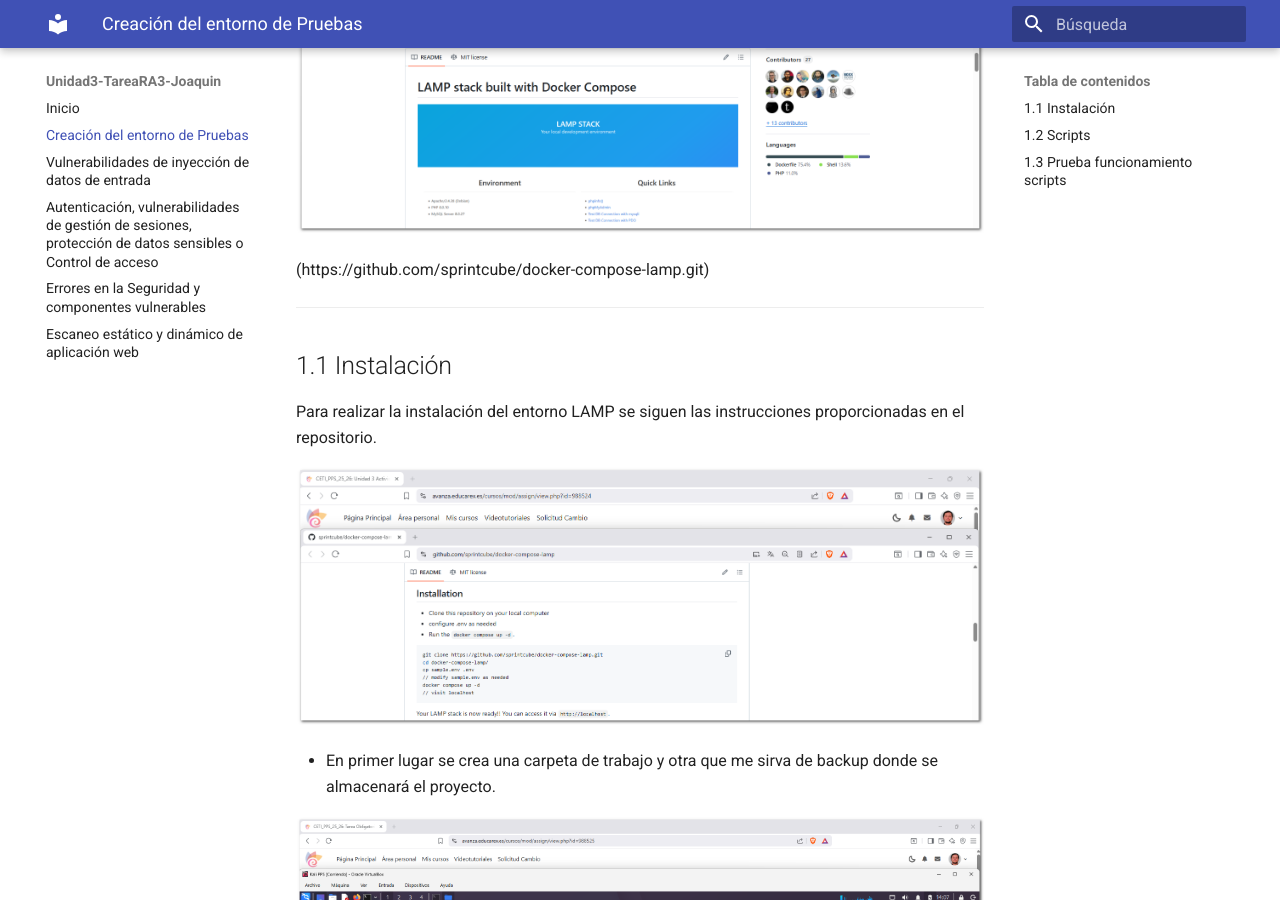
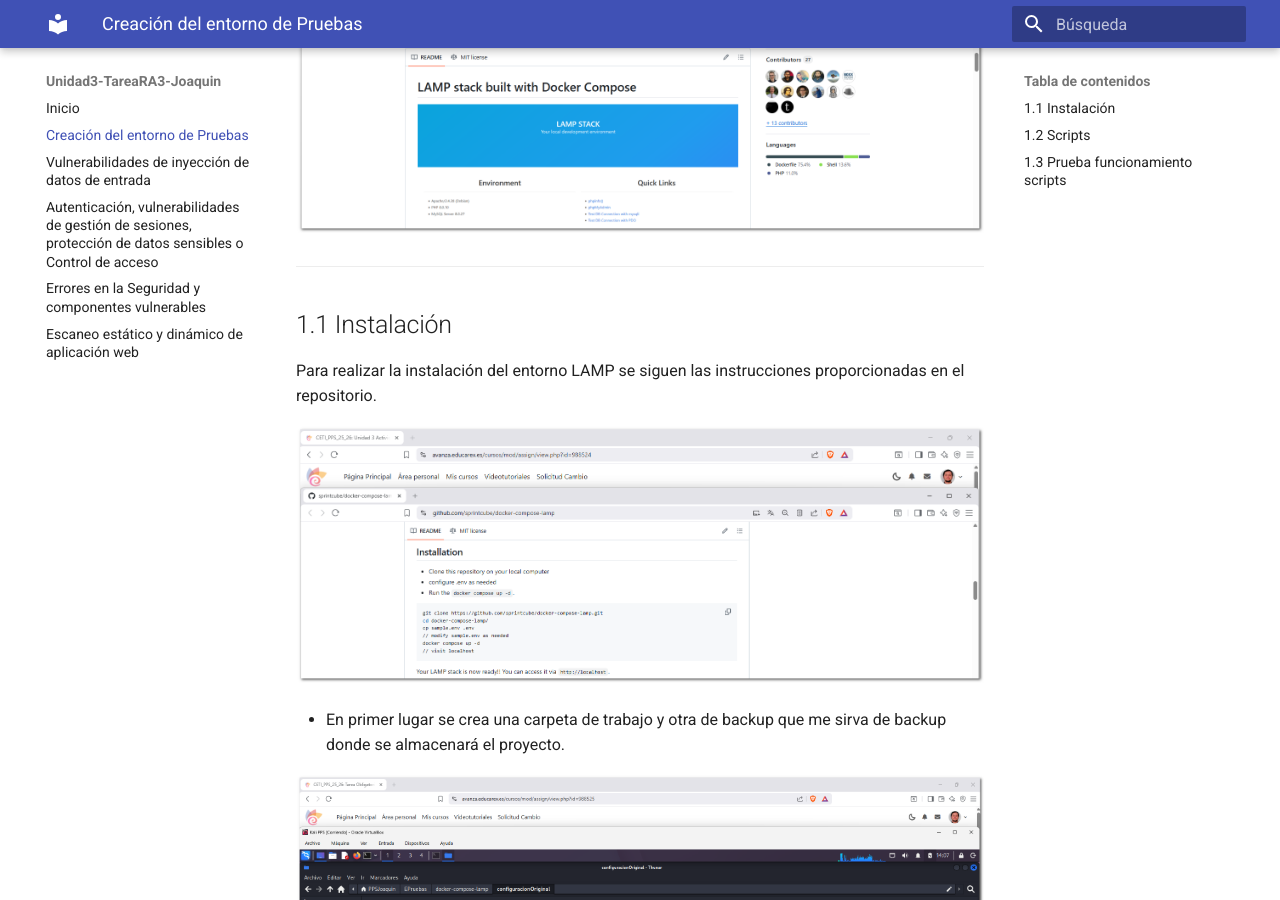
Before and after one commit to JBLeopard/Unidad3-TareaRA3-Joaquin, an MkDocs documentation site: the page built from docs/CreacionEntornoPrueba.md, in a window 1280 px wide and 900 px high, scrolled down 547 px. Built offline with MkDocs 1.6.1 and Material for MkDocs 9.7.7, drawn with Linux system fonts in a browser that asks for light colours; some of the changed text lies outside the part shown.

Commit message:
Update CreacionEntornoPrueba.md

```diff
--- a/docs/CreacionEntornoPrueba.md
+++ b/docs/CreacionEntornoPrueba.md
@@ -8,8 +8,6 @@ Para ello despliego un **escenario multicontenedor** utilizando Docker, que incl
 
 ![LAMP 1](./images/apartado_uno/lamp1.png)
 
-(https://github.com/sprintcube/docker-compose-lamp.git)
-
 ---
 
 ## 1.1 Instalación
@@ -18,7 +16,7 @@ Para realizar la instalación del entorno LAMP se siguen las instrucciones propo
 
 ![LAMP 2](./images/apartado_uno/lamp2.png)
 
--  En primer lugar se crea una carpeta de trabajo y otra que me sirva de backup donde se almacenará el proyecto.
+-  En primer lugar se crea una carpeta de trabajo y otra de backup que me sirva de backup donde se almacenará el proyecto.
 
 ![COPIA](./images/apartado_uno/carpeta.png)
 
```
Also changed, not shown: other parts of docs/CreacionEntornoPrueba.md (+4 -1 lines).
